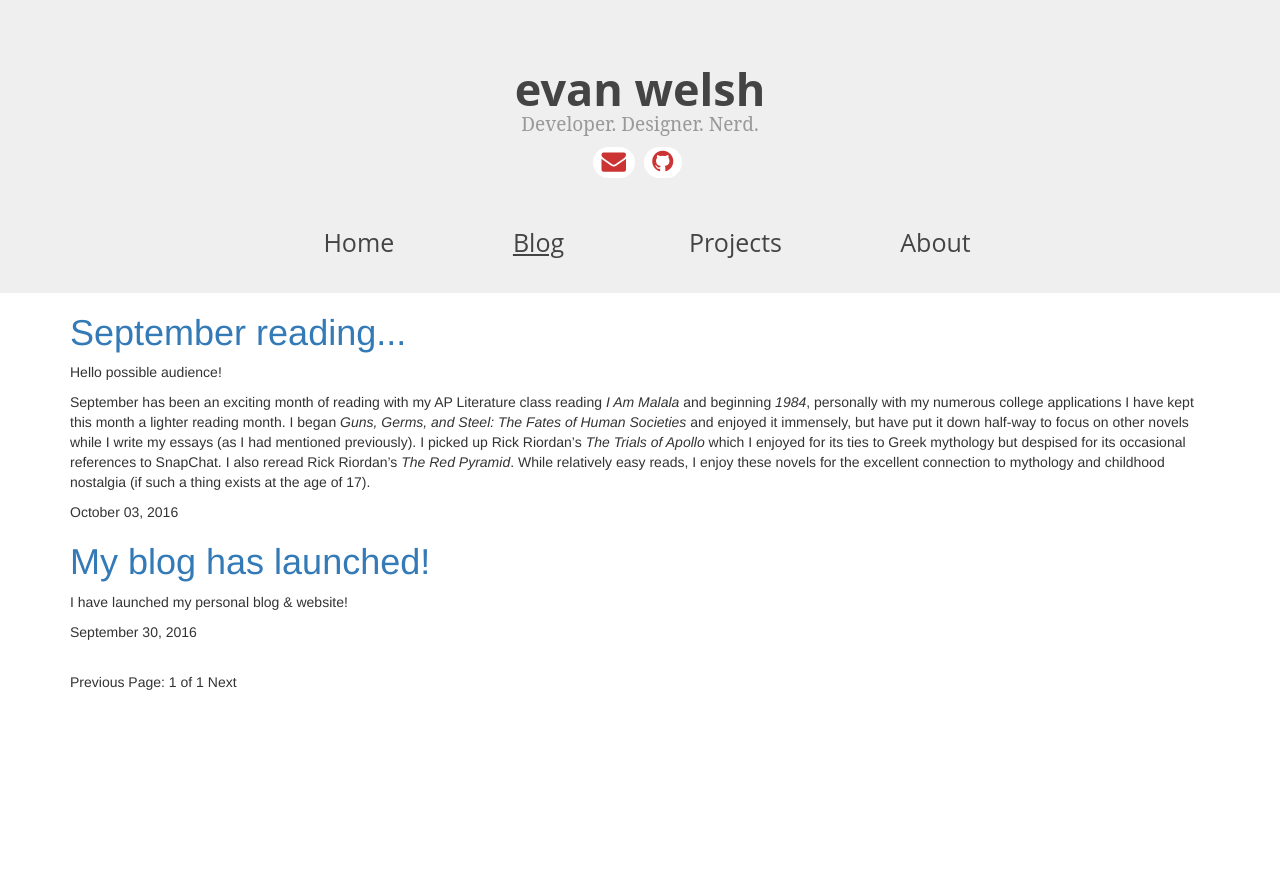
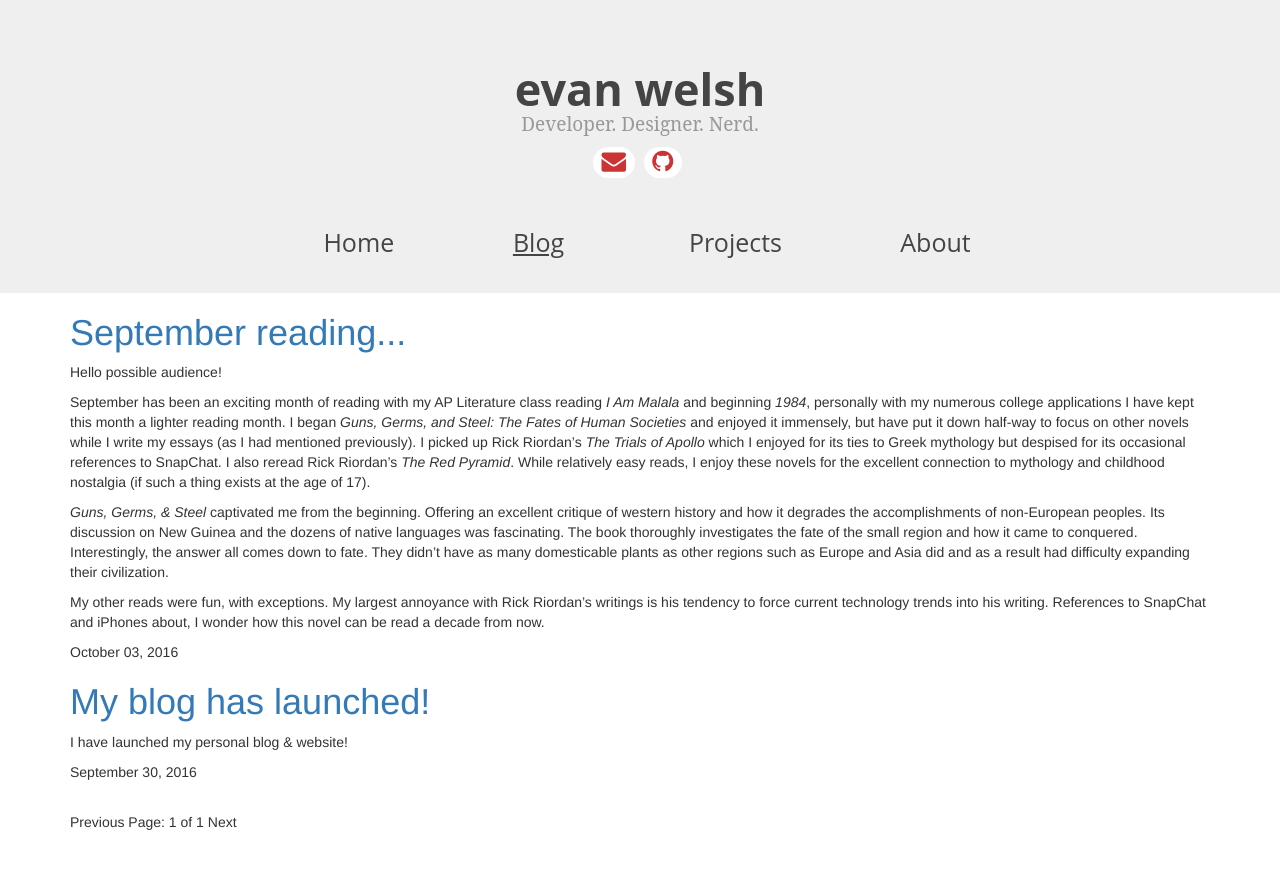
Before and after one commit to ewlsh/rockon999.github.io, a Jekyll site: the page built from blog/index.html, in a window 1280 px wide. Shown: the top 869 px of the page. Built offline with Jekyll 4.4.1, drawn with Linux system fonts in a browser that asks for light colours; nearby versions of some CDN libraries; the list of posts is cut into pages by our own code.

Commit message:
Update sept. blog.

```diff
--- a/_posts/2016-10-03-september-reading.md
+++ b/_posts/2016-10-03-september-reading.md
@@ -7,3 +7,7 @@ date: 2016-10-03
 Hello possible audience!
 
 September has been an exciting month of reading with my AP Literature class reading *I Am Malala* and beginning *1984*, personally with my numerous college applications I have kept this month a lighter reading month. I began *Guns, Germs, and Steel: The Fates of Human Societies* and enjoyed it immensely, but have put it down half-way to focus on other novels while I write my essays (as I had mentioned previously). I picked up Rick Riordan's *The Trials of Apollo* which I enjoyed for its ties to Greek mythology but despised for its occasional references to SnapChat. I also reread Rick Riordan's *The Red Pyramid*. While relatively easy reads, I enjoy these novels for the excellent connection to mythology and childhood nostalgia (if such a thing exists at the age of 17).
+
+*Guns, Germs, & Steel* captivated me from the beginning. Offering an excellent critique of western history and how it degrades the accomplishments of non-European peoples. Its discussion on New Guinea and the dozens of native languages was fascinating. The book thoroughly investigates the fate of the small region and how it came to conquered. Interestingly, the answer all comes down to fate. They didn't have as many domesticable plants as other  regions such as Europe and Asia did and as a result had difficulty expanding their civilization.
+
+My other reads were fun, with exceptions. My largest annoyance with Rick Riordan's writings is his tendency to force current technology trends into his writing. References to SnapChat and iPhones about, I wonder how this novel can be read a decade from now.
```
